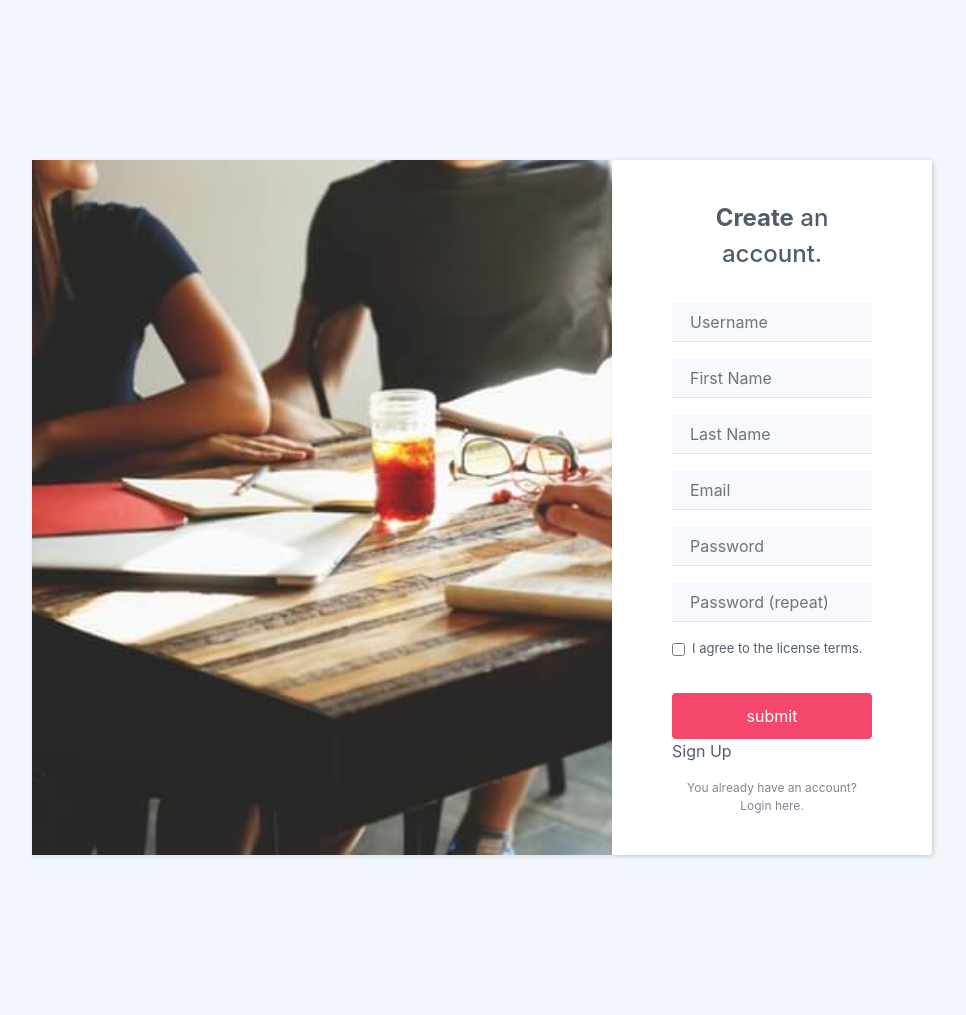
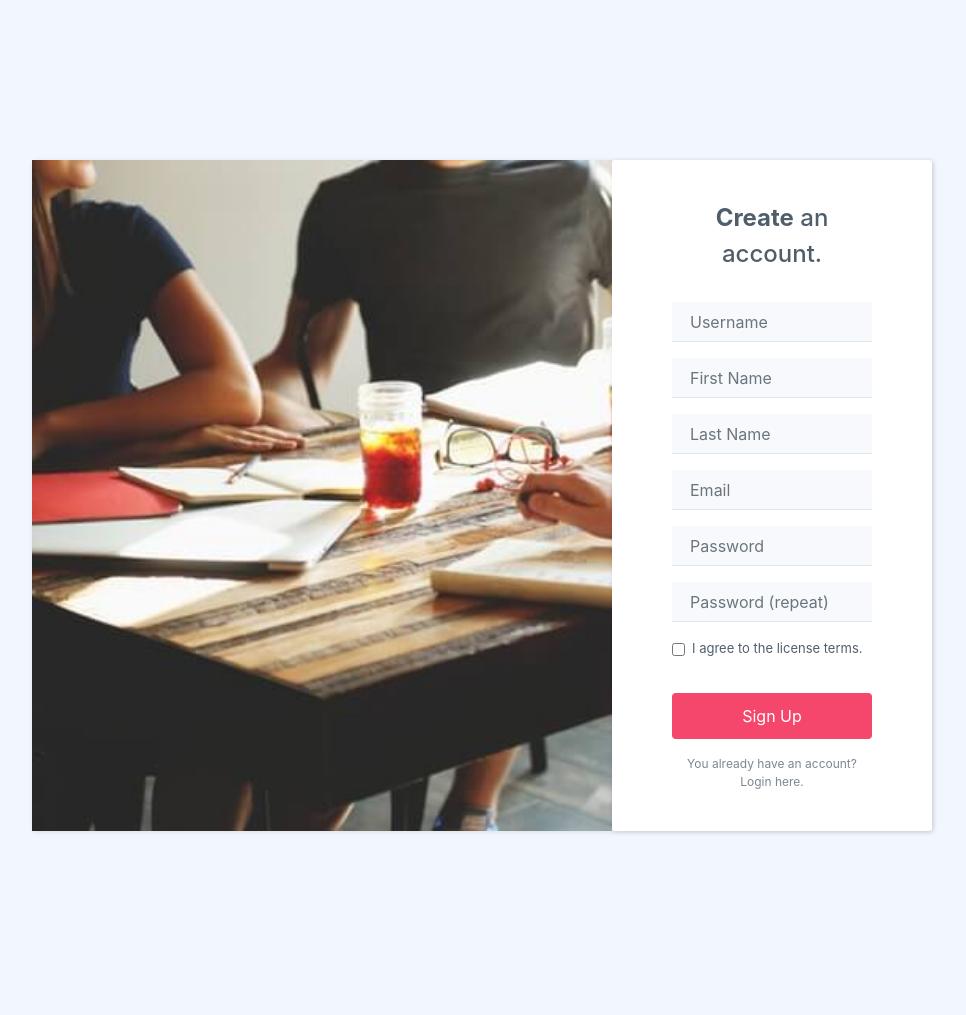
Before and after one commit to kimsimon902/corpusmanagementsystem, a Django app: page /register/ in a window 1280 px wide. Shown: the part 56-1071 px from the top of the page, without its empty margins (158-1124 px from the left). After the commit the page ends 890 px from the top, so only its background shows below. Run offline with Django 3.2, Linux system fonts and the light colour scheme; some libraries are stand-ins or nearby versions.

Commit message:
Update register.html

```diff
--- a/signup/templates/registration/register.html
+++ b/signup/templates/registration/register.html
@@ -57,7 +57,7 @@
                     <div class="form-group">
                         <div class="form-check"><label class="form-check-label"><input class="form-check-input" type="checkbox">I agree to the license terms.</label></div>
                     </div>
-                    <div class="form-group"><input class="btn btn-primary btn-block" type="submit" value="submit">Sign Up</input></div><a class="already" href="{% url 'login' %}">You already have an account? Login here.</a>
+                    <div class="form-group"><input class="btn btn-primary btn-block" type="submit" value="Sign Up"></input></div><a class="already" href="{% url 'login' %}">You already have an account? Login here.</a>
                 </form>
             </div>
         </section>
```
